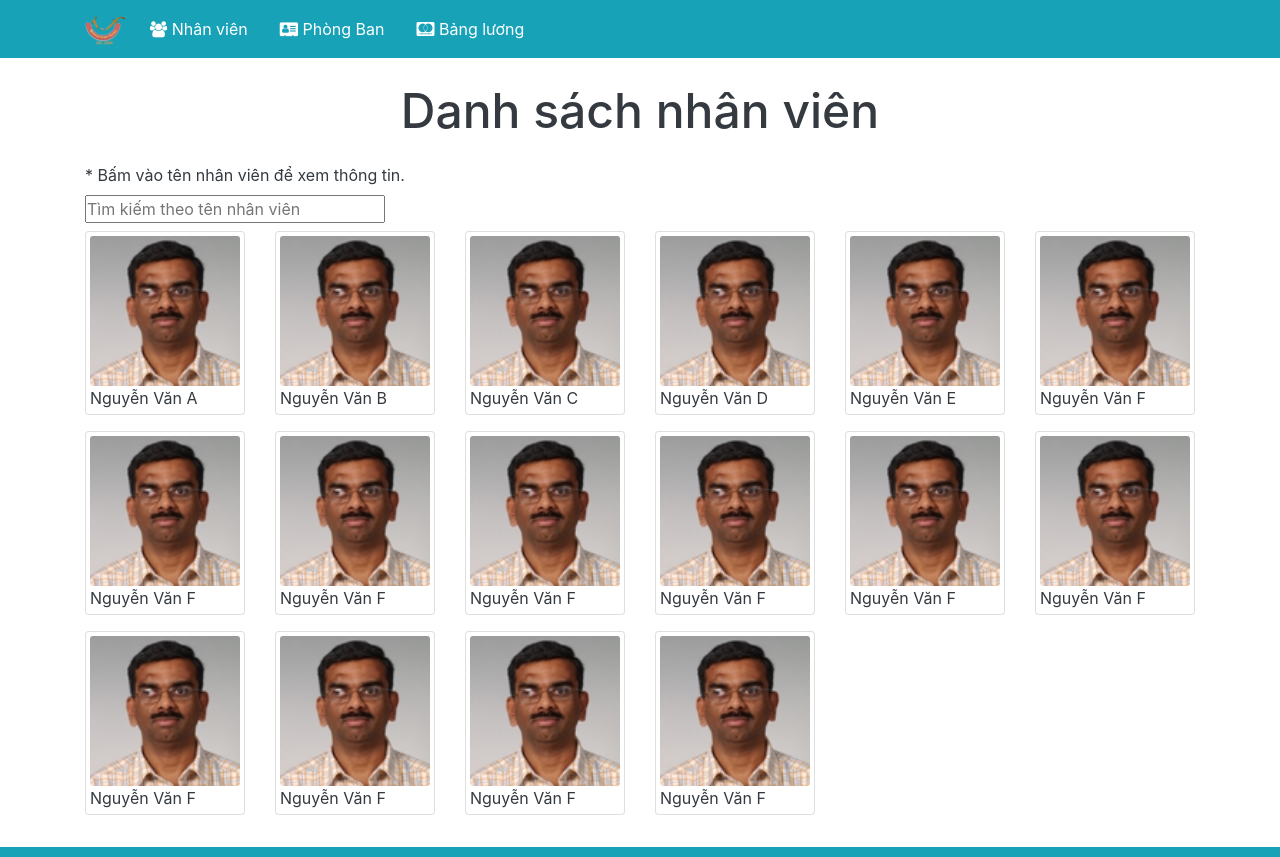
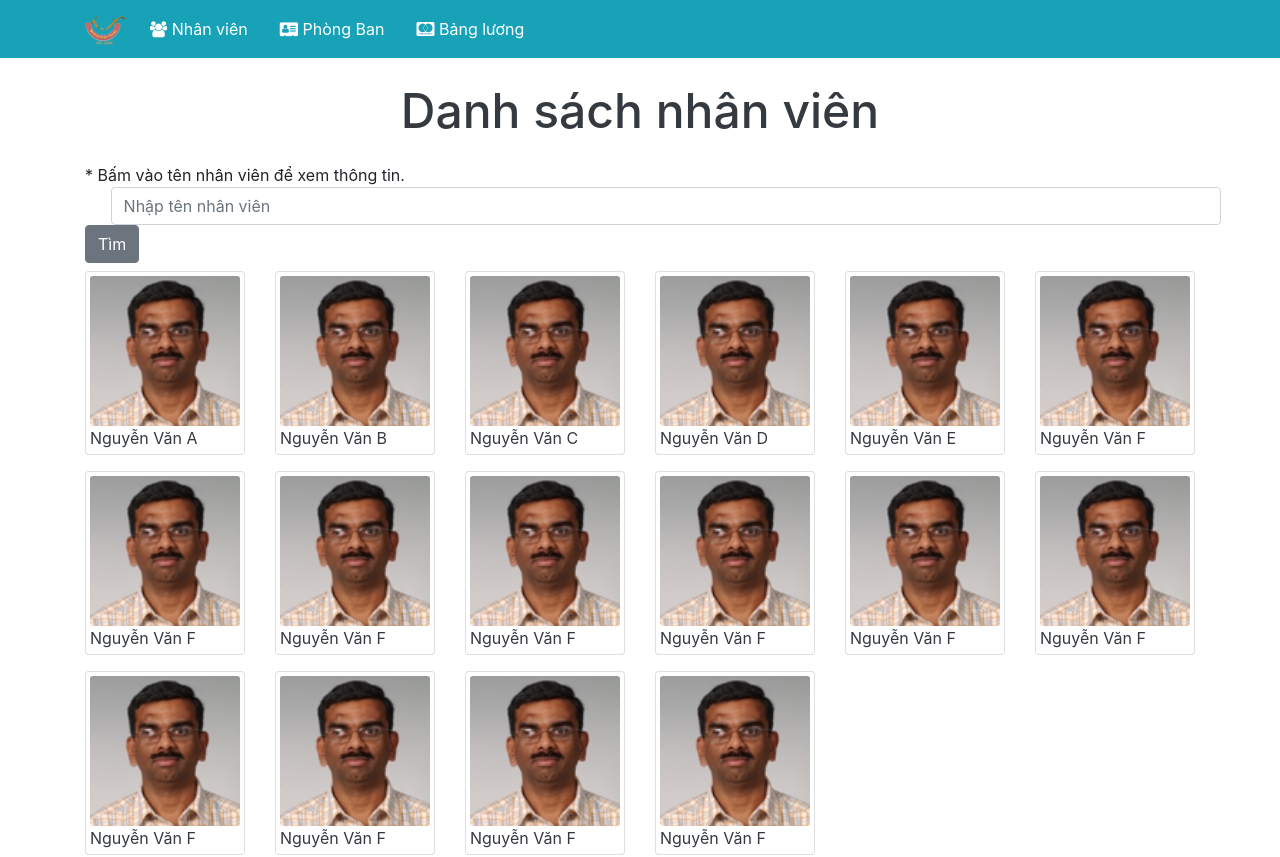
Before and after one commit to havanhuan28121994/RJS101x_01, a React (Create React App) app in the folder asm1/: page / in a window 1280 px wide. Shown: the top 857 px of the page. Built offline with nearby package versions, Linux system fonts and the light colour scheme.

Commit message:
added search by name

```diff
--- a/asm1/src/components/StaffComponent.js
+++ b/asm1/src/components/StaffComponent.js
@@ -43,6 +43,8 @@ class Staff extends Component {
 
     return (
       <div className="container">
+
+        {/* Breadcrumb */}
         <div>
           <Breadcrumb
             style={{ backgroundColor: "#ffffff", padding: 0, margin: 0 }}
--- a/asm1/src/components/StaffListComponent.js
+++ b/asm1/src/components/StaffListComponent.js
@@ -1,10 +1,13 @@
 import React, { useState } from "react";
-import { Card, CardImg, CardText } from "reactstrap";
+import { Card, CardImg, CardText, Form, Input, Button } from "reactstrap";
 import { Link } from "react-router-dom";
 
 const StaffList = ({staffs}) => {
-    const [search, setSearch] = useState("");
+    const [Name, setName] = useState(null);
+    const [SEARCH, setSEARCH] = useState(null)
 
+
+    // render full staff list
     const STAFFS = staffs.map((staff) => {
       return (
         <Link
@@ -25,10 +28,14 @@ const StaffList = ({staffs}) => {
       );
     });
 
-    const SEARCH = staffs.filter((staff) => {
-      if (search === "") {
+    // render search by name results
+    const handleSearch = (event, Name) => {
+      event.preventDefault();
+      const name = Name.value;
+      const X = staffs.filter((staff) => {
+        if (name === "") {
           return staff
-      } else if (staff.name.toLowerCase().includes(search.toLowerCase())){
+        } else if (staff.name.toLowerCase().includes(name.toLowerCase())){
           return staff
         }
       }).map((staff) => {
@@ -39,29 +46,62 @@ const StaffList = ({staffs}) => {
           style={{ textDecoration: "none" }}
         >
           <div key={staff.id}>
-              <div>{staff.name}</div>
+            <Card
+              tag="li"
+              className="mt-2 p-1"
+            >
+              <CardImg src={staff.image}></CardImg>
+              <CardText>{staff.name}</CardText>
+            </Card>
           </div>
         </Link>
         );
       })
+      setSEARCH(X);
+    }
 
     return (
       <div className="container">
         <h1 className="pb-3 text-dark">Danh sách nhân viên</h1>
-        <div className="pb-2 text-dark">
-          <p> &#42; Bấm vào tên nhân viên để xem thông tin.</p>
+
+        {/* hide message when there is no search results */}
+        <p>
+          {SEARCH === null
+            ? "* Bấm vào tên nhân viên để xem thông tin."
+            : SEARCH.length === 0
+            ? ""
+            : "* Bấm vào tên nhân viên để xem thông tin."}
+        </p>
+        <div>
+
+          {/* search form */}
+          <Form>
+            <Input
+              type="text"
+              id="name"
+              name="name"
+              placeholder="Nhập tên nhân viên"
+              innerRef={(input) => {return setName(input)}}
+              style={{ display: "inline-block", "margin-left": "2vw" }}
+            ></Input>
+            <Button
+              type="submit"
+              onClick={(event) => handleSearch(event, Name)}
+              style={{ display: "inline-block" }}
+            >
+              Tìm
+            </Button>
+          </Form>
         </div>
-        <div className="bg-light" style={{ 'width' : '300px'}}>
-          <input
-            type="text"
-            placeholder="Tìm kiếm theo tên nhân viên"
-            style={{ 'width' : '300px' }}
-            onChange={ (event) => setSearch(event.target.value) }></input>
-          <div>
-            { search !== "" ? SEARCH : <div></div>}
+
+        {/* Return full staffs list if user has not performed search, return message if there is no search results, return results if there is results */}
+        <div className="row">
+          {SEARCH === null
+            ? STAFFS
+            : SEARCH.length == 0
+            ? "Không tìm thấy nhân viên nào"
+            : SEARCH}
         </div>
-        </div>
-        <div className="row"> {STAFFS}</div>
       </div>
     );
   }
```
Lines whose indentation alone changed are shown as unchanged.
